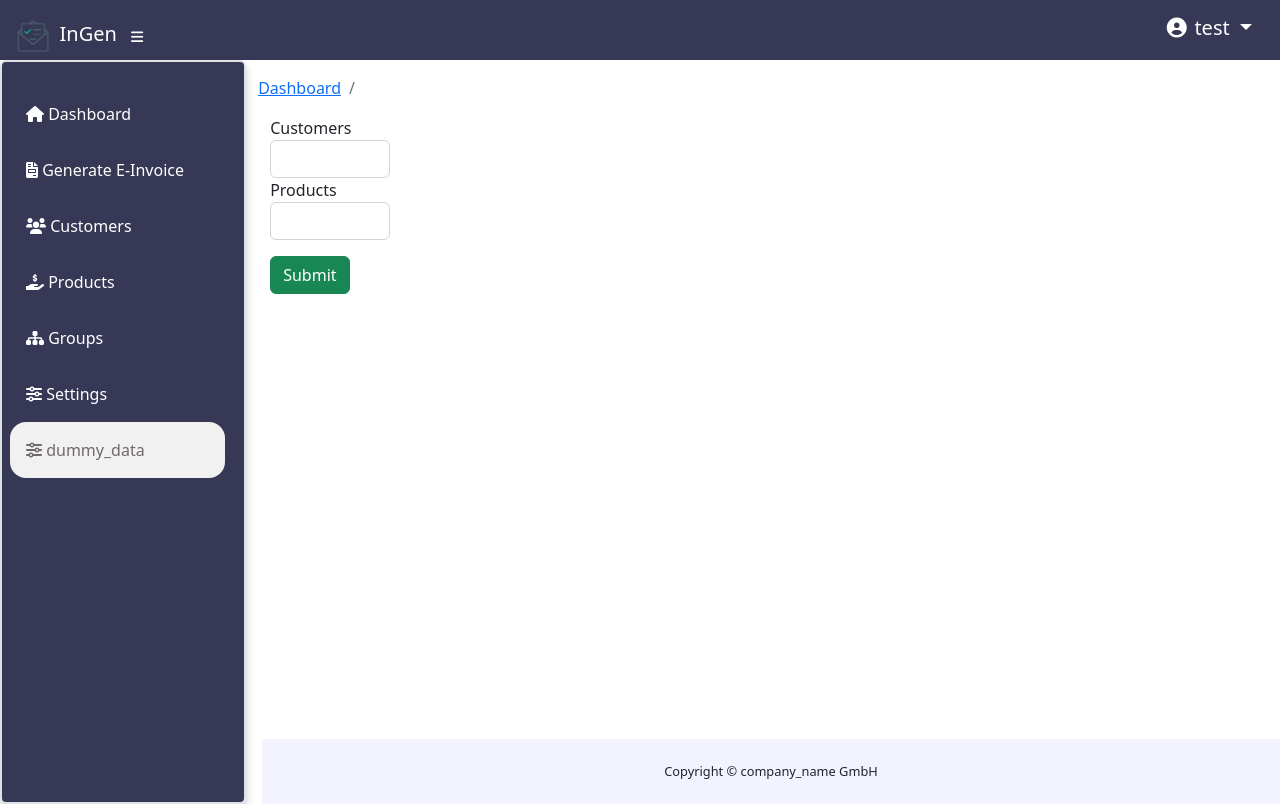
After one commit to NikhilRaikar17/e-invoice, a Flask app: page /dummy_data in a window 1280 px wide. The commit adds this page. Run offline with Flask 2, Linux system fonts and the light colour scheme; a user stored in the database is signed in; some libraries are stand-ins or nearby versions.

Commit message:
dummy data creation, func needs to be deleted

```diff
--- a/e_invoice/e_invoice.py
+++ b/e_invoice/e_invoice.py
@@ -215,6 +215,35 @@ def edit_product():
 def dashboard():
     return render_template('dashboard.html')
 
+@app.route('/dummy_data', methods=['GET','POST'])
+@login_required
+def dummy_data():
+    if request.method == 'POST':
+        customer_count = int(request.form['customer_count'])
+        product_count = int(request.form['product_count'])
+        try:
+            for count in range(0,customer_count):
+                new_customer = Customers(name=f'customer_{count}', email=f"customer_{count}@gmail.com",
+                                        address="76890,KA Germany", phone_number='908728738767')
+                db.session.add(new_customer)
+            db.session.commit()
+        except Exception as e:
+            db.session.rollback()
+            db.session.flush()
+
+        try:
+            for count in range(0,product_count):
+                new_products = Products(name=f'product_{count}', price=count+180)
+                db.session.add(new_products)
+            db.session.commit()
+        except Exception as e:
+            db.session.rollback()
+            db.session.flush()
+
+
+
+    return render_template('dummy_data.html')
+
 
 if __name__ == "__main__":
     app.run()
--- /dev/null
+++ b/e_invoice/templates/dummy_data.html
@@ -0,0 +1,27 @@
+{% extends 'base.html' %}
+{% block breadcrumb %}
+  <li class="breadcrumb-item">{% block title %}{% endblock %}</li>
+{% endblock %}
+{% block content %}
+    <div class="container">
+        <div class="row">
+            <div class="col-md-6">
+                <form action="{{url_for('dummy_data')}}" method="post">
+                    <div class="col-md-3">
+                        <label for="customers">Customers</label>
+                        <input type="number" id="customer_count" name="customer_count" class="form-control">
+                    </div>
+
+                    <div class="col-md-3">
+                        <label for="products">Products</label>
+                        <input type="number" id="product_count" name="product_count" class="form-control">
+                    </div>
+
+                    <div class="col-md-3 mt-3">
+                        <button type="submit" class="btn btn-success">Submit</button>
+                    </div>
+                </form>
+            </div>
+        </div>
+    </div>
+{% endblock %}
--- a/e_invoice/templates/sidebar.html
+++ b/e_invoice/templates/sidebar.html
@@ -54,4 +54,12 @@
       </a>
     </li>
 
+    <li class="nav-item {% if 'dummy_data' in request.url %} border-5 rounded-4 active {% endif %}"
+    {% if 'dummy_data' in request.url %} style="background-color:rgb(241, 241, 241);width: 95%;" {% endif %}>
+      <a class="nav-link" href="{{ url_for('dummy_data') }}">
+        <i class="fa-solid fa-sliders"></i>
+        <span>dummy_data</span>
+      </a>
+    </li>
+
   </ul>
```
